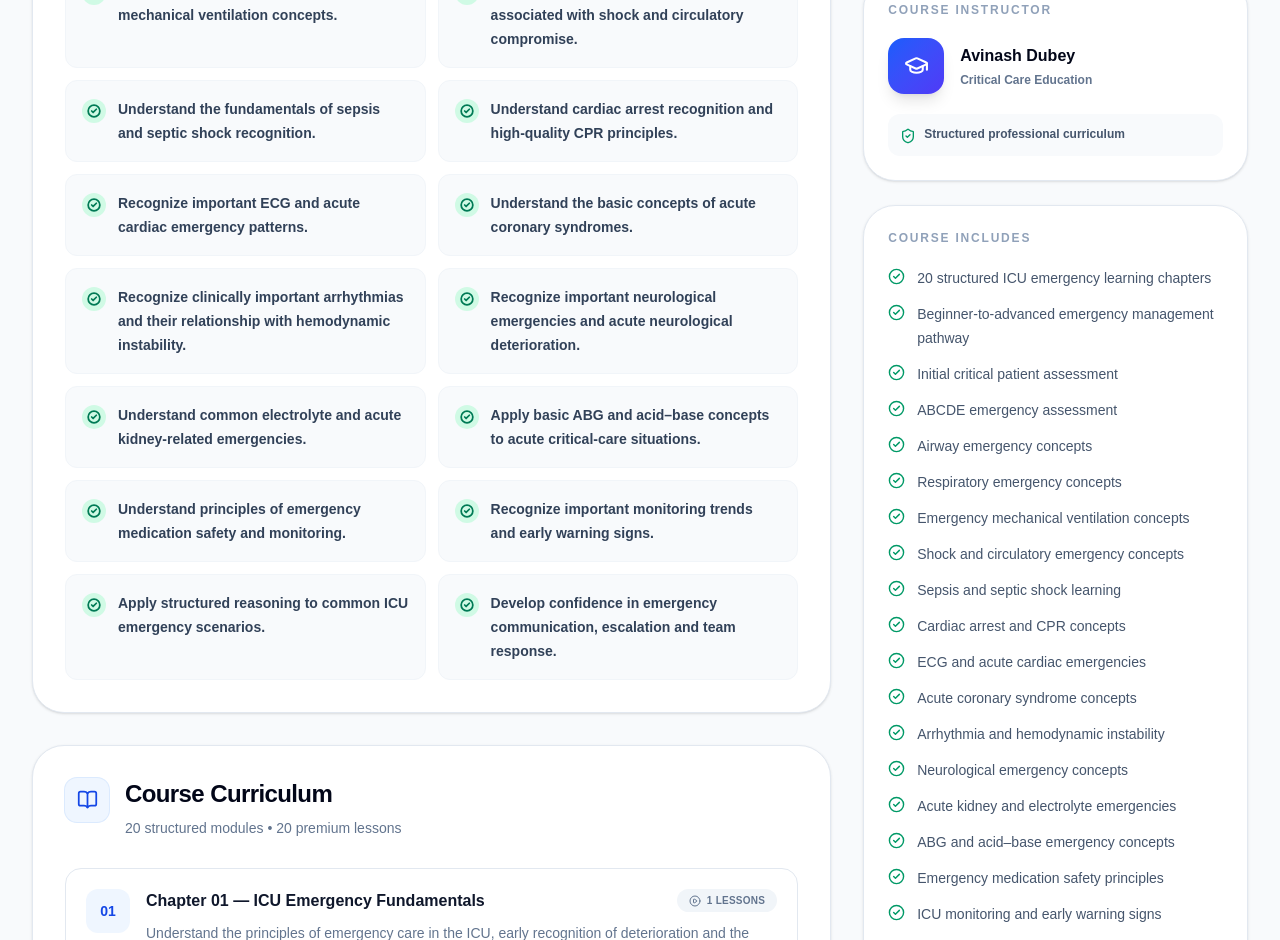
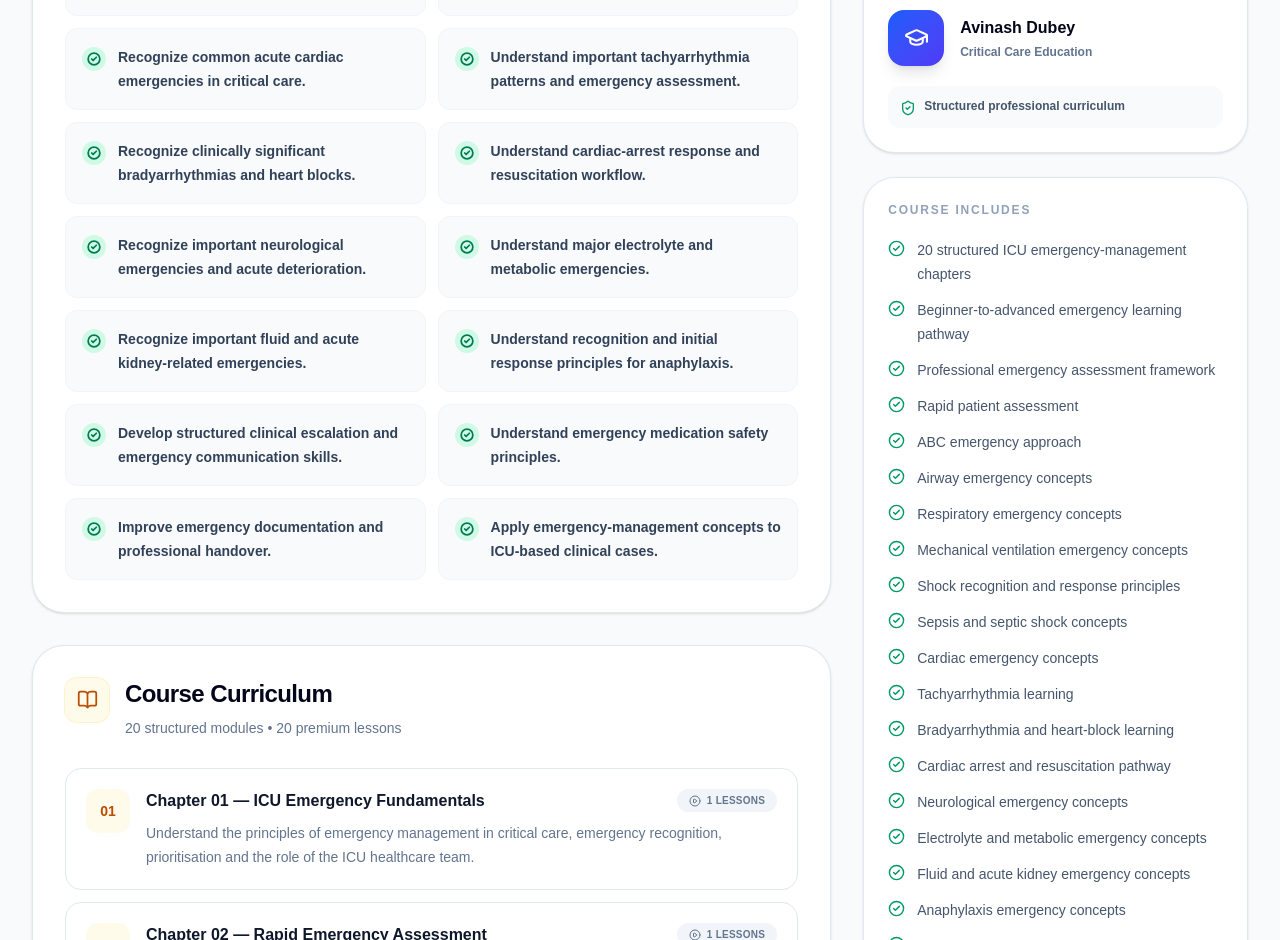
Before and after one commit to dubeyavinash557-sudo/icu-learning-portal, a Next.js app in the folder client/: page /courses/premium/icu-emergency-management in a window 1280 px wide. Shown: the part 1860-2800 px from the top of the page. Built offline with nearby package versions, Linux system fonts and the light colour scheme.

Commit message:
Fix ICU Emergency Management course accent

```diff
--- a/client/app/courses/premium/icu-emergency-management/page.tsx
+++ b/client/app/courses/premium/icu-emergency-management/page.tsx
@@ -5,17 +5,18 @@ import CourseLandingPage, {
 export const dynamic = "force-dynamic";
 
 /* ================================================================
-   ICU EMERGENCY & CRITICAL CARE MANAGEMENT MASTERCLASS
+   ICU EMERGENCY MANAGEMENT MASTERCLASS
+   Premium Professional LMS Landing Page
 
    Route:
    /courses/premium/icu-emergency-management
 
    Purpose:
-   - Premium professional LMS landing page
-   - 20 structured chapters
-   - ICU emergency focused curriculum
-   - Uses shared CourseLandingPage component
-   - Separate from practical/study resource courses
+   - Premium ICU emergency-care program
+   - Structured 20-chapter curriculum
+   - Professional LMS presentation
+   - Uses existing shared CourseLandingPage
+   - Separate from free/demo courses
 ================================================================ */
 
 const course: CourseLandingData = {
@@ -23,18 +24,17 @@ const course: CourseLandingData = {
      BASIC COURSE INFORMATION
   ============================================================== */
 
-  title: "ICU Emergency & Critical Care Management Masterclass",
+  title: "ICU Emergency Management Masterclass",
 
-  shortTitle: "ICU Emergency Management Masterclass",
+  shortTitle: "ICU Emergency Management",
 
-  category:
-    "ICU Emergency • Critical Care • Emergency Management",
+  category: "ICU Emergency Care • Critical Care • Emergency Response",
 
   description:
-    "A professional ICU emergency learning program designed to help nurses, critical care professionals, paramedical students and healthcare learners develop a structured approach to recognising and managing common critical-care emergencies.",
+    "A professional ICU emergency-management learning program designed for nurses, critical-care professionals, paramedical learners and healthcare students who want to develop structured knowledge for recognising and responding to common critical-care emergencies.",
 
   longDescription:
-    "Build a strong foundation in ICU emergency assessment, rapid patient evaluation, airway and breathing emergencies, circulation and shock, cardiac emergencies, sepsis, neurological emergencies, electrolyte disturbances, emergency procedures, monitoring, escalation and structured clinical case learning. The program follows a progressive 20-chapter pathway from emergency fundamentals to advanced ICU-oriented clinical reasoning.",
+    "Build a systematic approach to ICU emergency management through a structured 20-chapter pathway covering emergency assessment, ABC approach, airway emergencies, respiratory emergencies, shock, sepsis, cardiac emergencies, arrhythmias, cardiac arrest, emergency response, neurological emergencies, electrolyte emergencies, anaphylaxis, rapid response, emergency documentation and case-based practice.",
 
   instructor: "Avinash Dubey",
 
@@ -44,7 +44,7 @@ const course: CourseLandingData = {
 
   lessons: 20,
 
-  students: "10,000+",
+  students: "9,500+",
 
   rating: 4.9,
 
@@ -54,7 +54,7 @@ const course: CourseLandingData = {
 
   isPremium: true,
 
-  accent: "blue",
+  accent: "amber",
 
   /* ==============================================================
      20-CHAPTER CURRICULUM
@@ -64,140 +64,140 @@ const course: CourseLandingData = {
     {
       title: "Chapter 01 — ICU Emergency Fundamentals",
       description:
-        "Understand the principles of emergency care in the ICU, early recognition of deterioration and the importance of rapid, structured assessment.",
+        "Understand the principles of emergency management in critical care, emergency recognition, prioritisation and the role of the ICU healthcare team.",
       lessons: 1,
     },
 
     {
-      title: "Chapter 02 — Initial Patient Assessment",
+      title: "Chapter 02 — Rapid Emergency Assessment",
       description:
-        "Learn a systematic approach to assessing a critically ill patient, identifying immediate threats and prioritising urgent interventions.",
+        "Learn a structured approach to rapidly assessing a deteriorating patient and identifying immediate life-threatening problems.",
       lessons: 1,
     },
 
     {
-      title: "Chapter 03 — ABCDE Assessment",
+      title: "Chapter 03 — ABC Approach in Critical Care",
       description:
-        "Develop a structured Airway, Breathing, Circulation, Disability and Exposure assessment approach for critically ill patients.",
+        "Develop a systematic Airway, Breathing and Circulation assessment framework for critically ill and deteriorating patients.",
       lessons: 1,
     },
 
     {
       title: "Chapter 04 — Airway Emergencies",
       description:
-        "Study common airway emergencies, warning signs, basic airway support principles and escalation during acute deterioration.",
+        "Study recognition and initial management principles for airway obstruction, airway compromise and other common airway emergencies.",
       lessons: 1,
     },
 
     {
-      title: "Chapter 05 — Respiratory Emergencies",
+      title: "Chapter 05 — Acute Respiratory Emergencies",
       description:
-        "Understand common acute respiratory problems, oxygenation failure, respiratory distress and the principles of emergency respiratory support.",
+        "Understand common respiratory emergencies, oxygenation problems, respiratory distress and escalation of respiratory support.",
       lessons: 1,
     },
 
     {
-      title: "Chapter 06 — Mechanical Ventilation in Emergencies",
+      title: "Chapter 06 — Mechanical Ventilation Emergencies",
       description:
-        "Review important emergency ventilation concepts and understand how ventilatory support is used during severe respiratory compromise.",
+        "Learn how to recognise common patient-related and equipment-related ventilator emergencies and follow a structured troubleshooting approach.",
       lessons: 1,
     },
 
     {
-      title: "Chapter 07 — Shock & Circulatory Emergencies",
+      title: "Chapter 07 — Shock Recognition & Initial Response",
       description:
-        "Understand the major concepts of shock, recognition of circulatory compromise, monitoring and structured emergency response.",
+        "Understand the major concepts of shock, recognition of clinical deterioration, monitoring priorities and initial supportive management principles.",
       lessons: 1,
     },
 
     {
       title: "Chapter 08 — Sepsis & Septic Shock",
       description:
-        "Learn the fundamentals of recognising suspected sepsis, assessing deterioration and understanding the importance of timely escalation and treatment.",
+        "Study early recognition of sepsis, clinical deterioration, monitoring priorities and multidisciplinary management principles.",
       lessons: 1,
     },
 
     {
-      title: "Chapter 09 — Cardiac Arrest & CPR",
+      title: "Chapter 09 — Cardiac Emergencies",
       description:
-        "Understand cardiac arrest recognition, high-quality CPR principles, emergency response sequence and team-based resuscitation concepts.",
+        "Understand common acute cardiac presentations in critical care and develop a structured approach to monitoring and escalation.",
       lessons: 1,
     },
 
     {
-      title: "Chapter 10 — ECG & Acute Cardiac Emergencies",
+      title: "Chapter 10 — Tachyarrhythmia Emergencies",
       description:
-        "Develop a structured approach to recognising important ECG abnormalities and understanding common acute cardiac emergencies in critical care.",
+        "Learn recognition of important fast cardiac rhythms and understand the principles of assessment, monitoring and emergency response.",
       lessons: 1,
     },
 
     {
-      title: "Chapter 11 — Acute Coronary Syndromes",
+      title: "Chapter 11 — Bradyarrhythmia & Heart Block Emergencies",
       description:
-        "Understand the basic clinical concepts of acute coronary syndromes, warning signs, monitoring priorities and emergency escalation.",
+        "Understand clinically important slow rhythms and conduction abnormalities and their significance in critically ill patients.",
       lessons: 1,
     },
 
     {
-      title: "Chapter 12 — Arrhythmias & Hemodynamic Instability",
+      title: "Chapter 12 — Cardiac Arrest & Resuscitation",
       description:
-        "Learn to recognise clinically important rhythm abnormalities and understand the relationship between arrhythmia, perfusion and patient instability.",
+        "Study cardiac-arrest recognition, emergency response, resuscitation workflow, team communication and post-resuscitation priorities.",
       lessons: 1,
     },
 
     {
       title: "Chapter 13 — Neurological Emergencies",
       description:
-        "Study important neurological emergencies including altered consciousness, seizures and acute neurological deterioration.",
+        "Understand assessment and emergency-care principles for acute neurological deterioration, altered consciousness and seizures.",
       lessons: 1,
     },
 
     {
-      title: "Chapter 14 — Acute Kidney & Electrolyte Emergencies",
+      title: "Chapter 14 — Electrolyte & Metabolic Emergencies",
       description:
-        "Understand common electrolyte abnormalities, acute kidney-related emergencies and their significance in critically ill patients.",
+        "Study important electrolyte and metabolic abnormalities that may cause rapid clinical deterioration in ICU patients.",
       lessons: 1,
     },
 
     {
-      title: "Chapter 15 — Acid–Base & ABG Emergencies",
+      title: "Chapter 15 — Acute Kidney & Fluid Emergencies",
       description:
-        "Apply structured ABG and acid–base concepts to critically ill patients presenting with acute respiratory or metabolic deterioration.",
+        "Understand important fluid-balance problems, acute kidney-related deterioration and monitoring priorities in critical care.",
       lessons: 1,
     },
 
     {
-      title: "Chapter 16 — Emergency Drugs & Medication Safety",
+      title: "Chapter 16 — Anaphylaxis & Acute Allergic Emergencies",
       description:
-        "Review the principles of emergency medication preparation, safe administration, monitoring and communication during critical situations.",
+        "Learn recognition of severe allergic reactions and anaphylaxis and understand emergency assessment and escalation principles.",
       lessons: 1,
     },
 
     {
-      title: "Chapter 17 — ICU Monitoring & Early Warning Signs",
+      title: "Chapter 17 — Rapid Response & Clinical Escalation",
       description:
-        "Learn how vital signs, monitoring trends and changes in clinical condition can help identify deterioration and support timely escalation.",
+        "Develop an organised approach to escalating care, communicating deterioration and coordinating emergency response within the ICU team.",
       lessons: 1,
     },
 
     {
-      title: "Chapter 18 — Common ICU Emergency Scenarios",
+      title: "Chapter 18 — Emergency Drugs & Safety Principles",
       description:
-        "Work through structured ICU emergency scenarios covering respiratory, cardiac, neurological and circulatory deterioration.",
+        "Understand the role of emergency medications, medication-safety principles, preparation, checking and safe administration within clinical protocols.",
       lessons: 1,
     },
 
     {
-      title: "Chapter 19 — Emergency Communication & Team Response",
+      title: "Chapter 19 — ICU Emergency Documentation & Handover",
       description:
-        "Understand effective ICU emergency communication, escalation, handover and coordinated multidisciplinary response.",
+        "Learn professional documentation, emergency communication, structured handover and important safety information following acute events.",
       lessons: 1,
     },
 
     {
-      title: "Chapter 20 — Final ICU Emergency Mastery Assessment",
+      title: "Chapter 20 — Emergency Case Studies & Final Assessment",
       description:
-        "Review the complete emergency-management pathway and prepare for the final assessment through comprehensive ICU-oriented clinical scenarios.",
+        "Integrate emergency-assessment principles through structured ICU case scenarios and prepare for the final professional assessment.",
       lessons: 1,
     },
   ],
@@ -209,43 +209,43 @@ const course: CourseLandingData = {
   learningOutcomes: [
     "Understand the fundamentals of emergency management in the ICU.",
 
-    "Recognize important signs of acute clinical deterioration.",
+    "Recognize clinical deterioration and identify immediate priorities.",
 
-    "Apply a structured initial assessment approach to critically ill patients.",
+    "Use a structured ABC approach during acute patient deterioration.",
 
-    "Understand the ABCDE assessment framework.",
+    "Understand common airway emergencies and emergency response principles.",
 
-    "Recognize common airway emergencies and understand basic emergency airway support principles.",
+    "Recognize important respiratory emergencies in critically ill patients.",
 
-    "Recognize common respiratory emergencies and understand oxygenation and ventilation concepts.",
+    "Understand common mechanical ventilation emergencies and troubleshooting principles.",
 
-    "Understand important emergency mechanical ventilation concepts.",
+    "Recognize major clinical patterns associated with shock.",
 
-    "Recognize major clinical features associated with shock and circulatory compromise.",
+    "Understand sepsis and septic shock recognition and monitoring principles.",
 
-    "Understand the fundamentals of sepsis and septic shock recognition.",
+    "Recognize common acute cardiac emergencies in critical care.",
 
-    "Understand cardiac arrest recognition and high-quality CPR principles.",
+    "Understand important tachyarrhythmia patterns and emergency assessment.",
 
-    "Recognize important ECG and acute cardiac emergency patterns.",
+    "Recognize clinically significant bradyarrhythmias and heart blocks.",
 
-    "Understand the basic concepts of acute coronary syndromes.",
+    "Understand cardiac-arrest response and resuscitation workflow.",
 
-    "Recognize clinically important arrhythmias and their relationship with hemodynamic instability.",
+    "Recognize important neurological emergencies and acute deterioration.",
 
-    "Recognize important neurological emergencies and acute neurological deterioration.",
+    "Understand major electrolyte and metabolic emergencies.",
 
-    "Understand common electrolyte and acute kidney-related emergencies.",
+    "Recognize important fluid and acute kidney-related emergencies.",
 
-    "Apply basic ABG and acid–base concepts to acute critical-care situations.",
+    "Understand recognition and initial response principles for anaphylaxis.",
 
-    "Understand principles of emergency medication safety and monitoring.",
+    "Develop structured clinical escalation and emergency communication skills.",
 
-    "Recognize important monitoring trends and early warning signs.",
+    "Understand emergency medication safety principles.",
 
-    "Apply structured reasoning to common ICU emergency scenarios.",
+    "Improve emergency documentation and professional handover.",
 
-    "Develop confidence in emergency communication, escalation and team response.",
+    "Apply emergency-management concepts to ICU-based clinical cases.",
   ],
 
   /* ==============================================================
@@ -253,45 +253,57 @@ const course: CourseLandingData = {
   ============================================================== */
 
   practicalSkills: [
-    "Perform a structured initial assessment of a critically ill patient",
+    "Rapid ICU emergency assessment",
 
-    "Apply the ABCDE assessment framework",
+    "ABC assessment",
 
-    "Recognize signs of airway compromise",
+    "Recognition of clinical deterioration",
 
-    "Recognize respiratory distress and deterioration",
+    "Airway emergency recognition",
 
-    "Assess basic oxygenation and ventilation status",
+    "Respiratory emergency assessment",
 
-    "Understand emergency respiratory support concepts",
+    "Oxygenation monitoring",
 
-    "Recognize signs of circulatory compromise",
+    "Ventilator emergency recognition",
 
-    "Identify common shock patterns conceptually",
+    "Ventilator troubleshooting principles",
 
-    "Recognize important sepsis warning signs",
+    "Shock recognition",
 
-    "Understand basic cardiac arrest response principles",
+    "Sepsis recognition",
 
-    "Review high-quality CPR concepts",
+    "Septic shock monitoring principles",
 
-    "Recognize important ECG abnormalities",
+    "Cardiac emergency assessment",
 
-    "Identify common acute cardiac emergency presentations",
+    "Tachyarrhythmia recognition",
 
-    "Recognize clinically important arrhythmias",
+    "Bradyarrhythmia recognition",
 
-    "Assess basic neurological deterioration",
+    "Heart block recognition",
 
-    "Recognize common seizure and altered-consciousness scenarios",
+    "Cardiac arrest response workflow",
 
-    "Identify important electrolyte abnormalities",
+    "Resuscitation team communication",
 
-    "Relate ABG findings to acute clinical deterioration",
+    "Neurological emergency assessment",
 
-    "Apply safe principles of emergency medication administration",
+    "Seizure emergency recognition",
 
-    "Use structured communication and escalation during ICU emergencies",
+    "Electrolyte emergency recognition",
+
+    "Fluid-balance assessment",
+
+    "Anaphylaxis recognition",
+
+    "Emergency escalation",
+
+    "Structured emergency handover",
+
+    "Emergency documentation",
+
+    "Case-based emergency decision making",
   ],
 
   /* ==============================================================
@@ -299,53 +311,55 @@ const course: CourseLandingData = {
   ============================================================== */
 
   includes: [
-    "20 structured ICU emergency learning chapters",
+    "20 structured ICU emergency-management chapters",
 
-    "Beginner-to-advanced emergency management pathway",
+    "Beginner-to-advanced emergency learning pathway",
 
-    "Initial critical patient assessment",
+    "Professional emergency assessment framework",
 
-    "ABCDE emergency assessment",
+    "Rapid patient assessment",
+
+    "ABC emergency approach",
 
     "Airway emergency concepts",
 
     "Respiratory emergency concepts",
 
-    "Emergency mechanical ventilation concepts",
+    "Mechanical ventilation emergency concepts",
 
-    "Shock and circulatory emergency concepts",
+    "Shock recognition and response principles",
 
-    "Sepsis and septic shock learning",
+    "Sepsis and septic shock concepts",
 
-    "Cardiac arrest and CPR concepts",
+    "Cardiac emergency concepts",
 
-    "ECG and acute cardiac emergencies",
+    "Tachyarrhythmia learning",
 
-    "Acute coronary syndrome concepts",
+    "Bradyarrhythmia and heart-block learning",
 
-    "Arrhythmia and hemodynamic instability",
+    "Cardiac arrest and resuscitation pathway",
 
     "Neurological emergency concepts",
 
-    "Acute kidney and electrolyte emergencies",
+    "Electrolyte and metabolic emergency concepts",
 
-    "ABG and acid–base emergency concepts",
+    "Fluid and acute kidney emergency concepts",
 
-    "Emergency medication safety principles",
+    "Anaphylaxis emergency concepts",
 
-    "ICU monitoring and early warning signs",
+    "Rapid response and escalation principles",
 
-    "Common ICU emergency case scenarios",
+    "Emergency medication safety concepts",
 
-    "Emergency communication and escalation",
+    "Emergency documentation and handover",
 
-    "Structured LMS learning pathway",
+    "ICU emergency case studies",
 
-    "Quiz and assessment pathway",
+    "Final professional assessment pathway",
 
     "Progress tracking through the LMS",
 
-    "Premium course access",
+    "Premium learning access",
 
     "Course completion certificate pathway",
 
```
